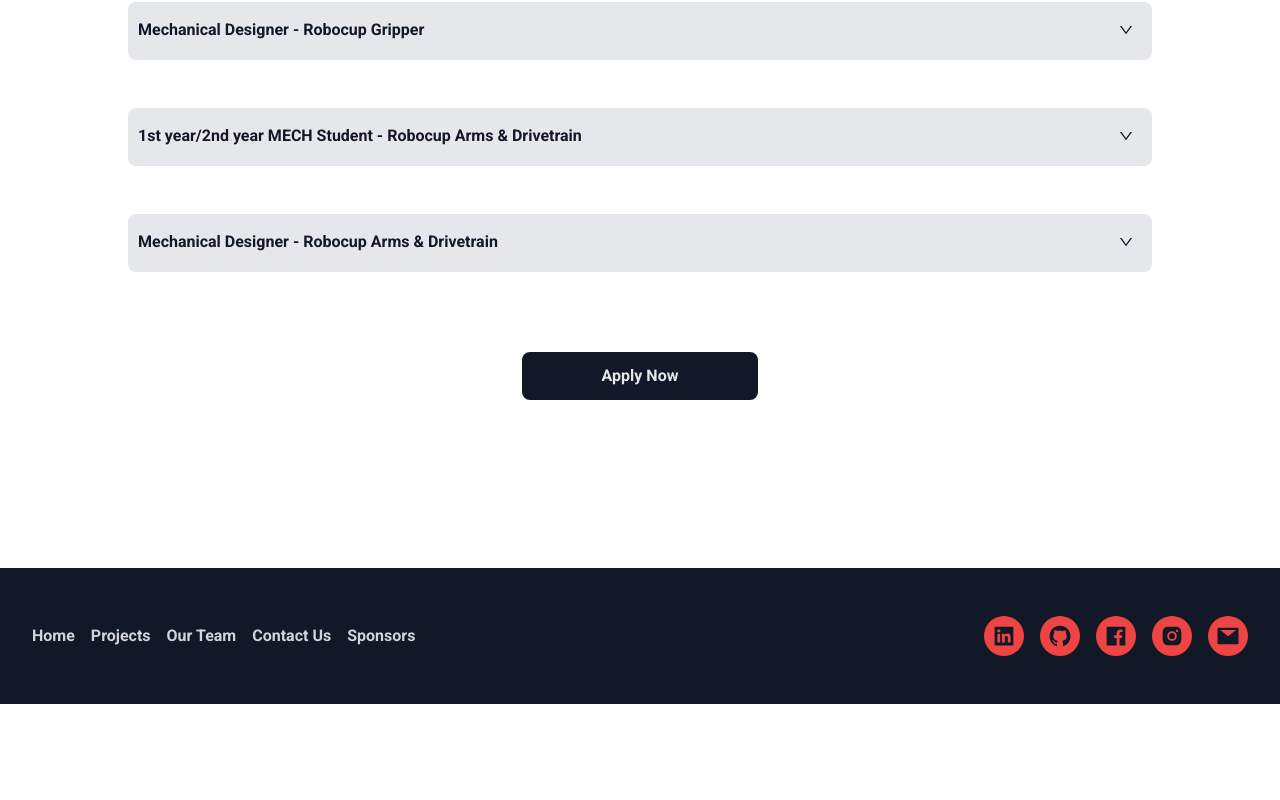
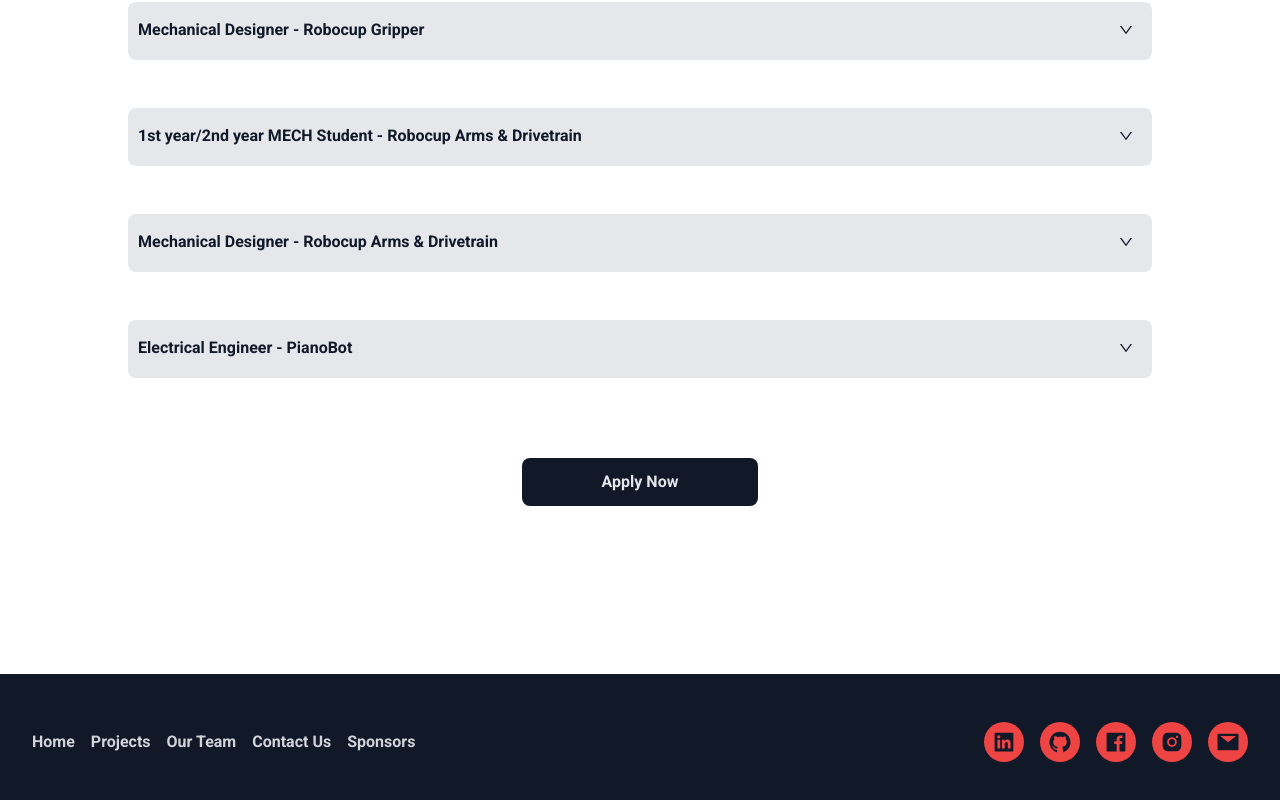
Before and after one commit to SteveIsnthere/openrobotics_website, a React (Create React App) app: page /Recruitment in a window 1280 px wide. Shown: the part 814-1614 px from the top of the page. Before the commit the page ends 1518 px from the top, so only its background shows below. Built offline with nearby package versions, Linux system fonts and the light colour scheme.

Commit message:
update openings

```diff
--- a/src/components/Recruitment/Position.tsx
+++ b/src/components/Recruitment/Position.tsx
@@ -4,7 +4,7 @@ import { AiOutlineDown, AiOutlineUp } from "react-icons/ai";
 
 interface Props {
   name: string;
-  positions: number;
+  positions: string;
   team: string;
   desc: string;
   responsibilites: Array<string>,
--- a/src/components/Recruitment/Recruitment.tsx
+++ b/src/components/Recruitment/Recruitment.tsx
@@ -6,7 +6,7 @@ import { Link } from "react-router-dom";
 
 class Role {
   title: string;
-  positions: number;
+  positions: string;
   team: string;
   description: string;
   responsibilities: Array<string>;
@@ -15,7 +15,7 @@ class Role {
 
   constructor(
     title: string,
-    positions: number,
+    positions: string,
     description: string,
     team: string,
     responsibilities: Array<string>,
@@ -36,7 +36,7 @@ const Recruitment = () => {
   const positions: Array<Role> = [
        new Role(
          "Admin Member",
-         2,
+         '2',
          "We are looking for finance members to join our current administration team. This position will involve collaboration with the captains, and project leads to help secure sponsorships and other forms of funding for the team. ",
          "Finance",
          ["Seeking and applying for fundraising opportunities",
@@ -54,7 +54,7 @@ const Recruitment = () => {
        ),
        new Role(
          "Mechanical Designer",
-         1,
+         '1',
          "We are looking for additional mechanical sub-team members on Pianobot to assist in the designing of the pedal as well as making improvements to the current design.",
          "PianoBot",
          ["Attending up to 2 hours of general and sub-team meetings weekly",
@@ -70,7 +70,7 @@ const Recruitment = () => {
        ),
        new Role(
          "Electrical Engineer",
-         3,
+         '3',
          "Our Robocup@Home project involves cutting-edge R&D in the realm of service robotics. The team is progressing towards competing in the internationally-acclaimed Robocup Competition, @Home League. The Arms team is responsible for determining specifications, designing, and building an autonomous robotic manipulator for our Robocup@Home robot. This position focuses on the electrical side of the arm, but there will be collaboration with the mechanical team. ",
          "Robocup Arms",
          ["Assisting in the electrical design of the robotic arm including the arm’s control and power circuits",
@@ -85,7 +85,7 @@ const Recruitment = () => {
        ),
        new Role(
         "Electrical Engineer",
-        3,
+        '3',
         "Our Robocup@Home team is progressing toward competing in the Robocup@Home competition for service robots. The Drivetrain team is responsible for designing and building the electrical portion of the drivetrain for our Robocup@Home robot. We have completed the design stage and are moving on to the testing stage with parts on the way. We would be involved in assembling and testing the drivetrain in the upcoming months. ",
         "Robocup Drivetrain",
         ["Design and test the firmware for the drivetrain",
@@ -100,7 +100,7 @@ const Recruitment = () => {
        ),
        new Role(
         "Mechanical Designer",
-        2,
+        '2',
         "As mentioned on our website, the Robocup@Home project involves cutting-edge R&D in the realm of service robotics. The team is progressing towards competing in the internationally-acclaimed Robocup Competition, @Home League. The Gripper team is responsible for determining specifications, designing, testing, prototyping, and building a gripper claw for our Robocup@Home robot. ",
         "Robocup Gripper",
         [ "Reading various research papers on various implementations of robotic grippers ",
@@ -119,7 +119,7 @@ const Recruitment = () => {
        ),
        new Role(
         "1st year/2nd year MECH Student",
-        2,
+        ' ',
         "We’re looking to recruit bright-eyed first and second year students to give UBC Open Robotics some fresh blood. While these students will have responsibilities to carry out over the year, this role is less about what you can do for us and more about what we can do for you. We’re looking to train and tutor younger students and help transition them into excellent upper-year designers. We want to help you get more design, machining/manufacturing, and assembly work - a perfect combination of hands-on experience. Within the team, we have leadership roles we are looking to fill in the upcoming future. Step in and step up to not only become a stellar engineer, but also a confident leader. ",
         "Robocup Arms & Drivetrain",
         [ "Learn Computer-Aided Design (CAD) software to design/modify robotic manipulators",
@@ -142,7 +142,7 @@ const Recruitment = () => {
        ),
        new Role(
         "Mechanical Designer",
-        2,
+        '2',
         "We’re looking to recruit MECH Designers for the Arm and Torso team in order to improve, iterate, and prototype our robot designs. This naturally involves a lot of design, machining/manufacturing, and assembly work - a perfect place to get more hands-on experience. As the team name might suggest, the Arm and Torso team are responsible for the upper half of the robot; this consists of a dynamic arm to interact with the environment, a static arm to support and carry loads, and a torso to provide extra directional translation, act as a skeletal support structure, and house the many mechanical and electrical components for the robot. Within the team, we have leadership roles we are looking to fill in the upcoming future. Step in and step up to not only become a stellar engineer, but also a confident leader." ,
         "Robocup Arms & Drivetrain",
         ["Use Computer-Aided Design (CAD) software to design/modify robotic manipulators",
@@ -165,6 +165,22 @@ const Recruitment = () => {
           "Have post-secondary knowledge on electronics and exposure to electronic integration",
           "Can rub your tummy and pat your head at the same time",
           ],
+       ),
+       new Role(
+         "Electrical Engineer",
+         '2',
+         'Pianobot project allows students with a passion for music and robotics to combine their interests into one fun project! Modeled off the standards of the Royal Conservatory of Music (RCM), students are aiming to have the robot play music pieces designed for pianists with qualifications of RCM level 4. The Pianobot team is composed of 3 subteams: software, electrical, and mechanical. Each group is involved in collaborating to design and build the robot. We are looking for additional electrical sub-team members for PianoBot that are here to stay!',
+         "PianoBot",
+         ['Attending up to 2 hours of general and sub-team meetings weekly',
+          'Assisting in the design and testing of electrical designs'],
+         ['Electrical Major with work/project experience (2nd year +)',
+          'Experience with circuit prototyping and debugging',
+          'Experience with using electrical test equipment',
+          'Able to work with a team'],
+         ['Experience with PCB testing and design',
+          'Comfortable taking initiative and responsibility for sub-projects',
+          'Effectively communicates with the team',
+          'Eager to learn and provide insight'],
        )
   ];
 
```
